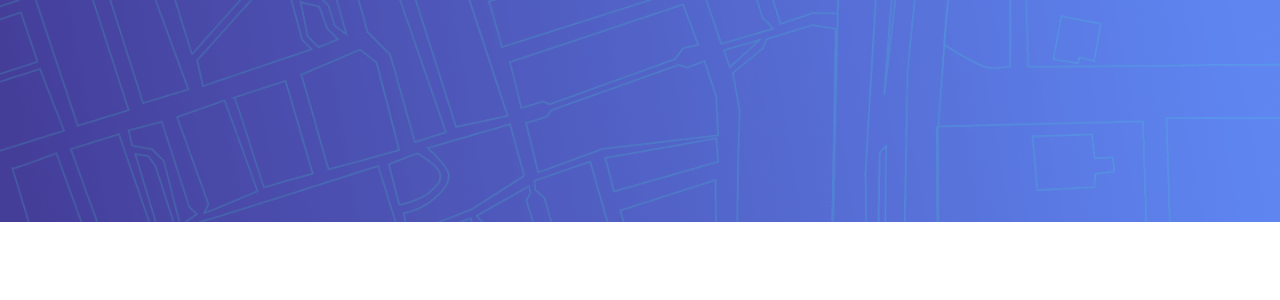
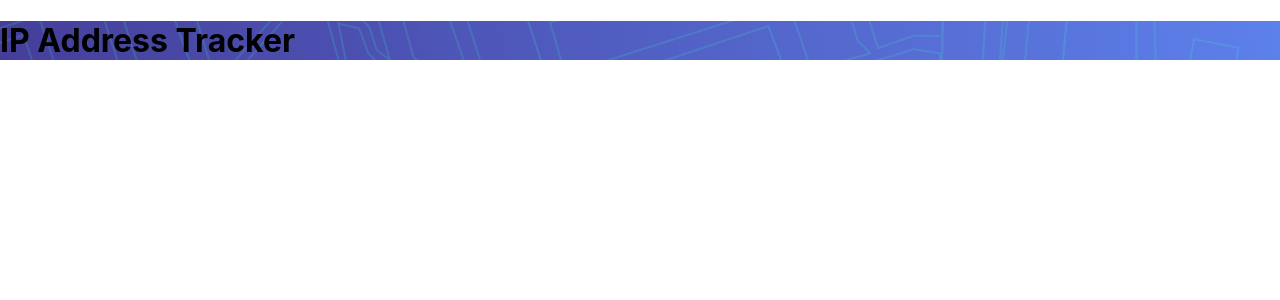
Before and after one commit to b1995/IP-Locator, a React (Create React App) app: page / in a window 1280 px wide. Shown: the top 300 px of the page. Built offline with nearby package versions, Linux system fonts and the light colour scheme.

Commit message:
some image and file edits

```diff
--- a/src/App.css
+++ b/src/App.css
@@ -19,6 +19,11 @@
   color: #61dafb;
 }
 
+.Header-img{
+  width: 100%;
+  height: 100%;
+}
+
 @keyframes App-logo-spin {
   from {
     transform: rotate(0deg);
--- /dev/null
+++ b/src/components/header/header.js
@@ -0,0 +1,12 @@
+
+import background from '../../Assets/pattern-bg.png'
+function Headertext() {
+    return (
+
+        <header className="App-header" style = {{backgroundImage: `url(${background})` }}>
+
+          <h1>IP Address Tracker</h1>
+        </header>
+    );
+  }
+  export default Headertext
--- a/src/index.js
+++ b/src/index.js
@@ -1,12 +1,12 @@
 import React from 'react';
 import ReactDOM from 'react-dom';
 import './index.css';
-import App from './App';
 import reportWebVitals from './reportWebVitals';
+import Headertext from './components/header/header.js';
 
 ReactDOM.render(
   <React.StrictMode>
-    <App />
+    <Headertext />
   </React.StrictMode>,
   document.getElementById('root')
 );
```
Also changed, not shown: src/Assets/pattern-bg.png (renamed from src/pattern-bg.png), 1 other file (tests, documents, lock files or other folders).
